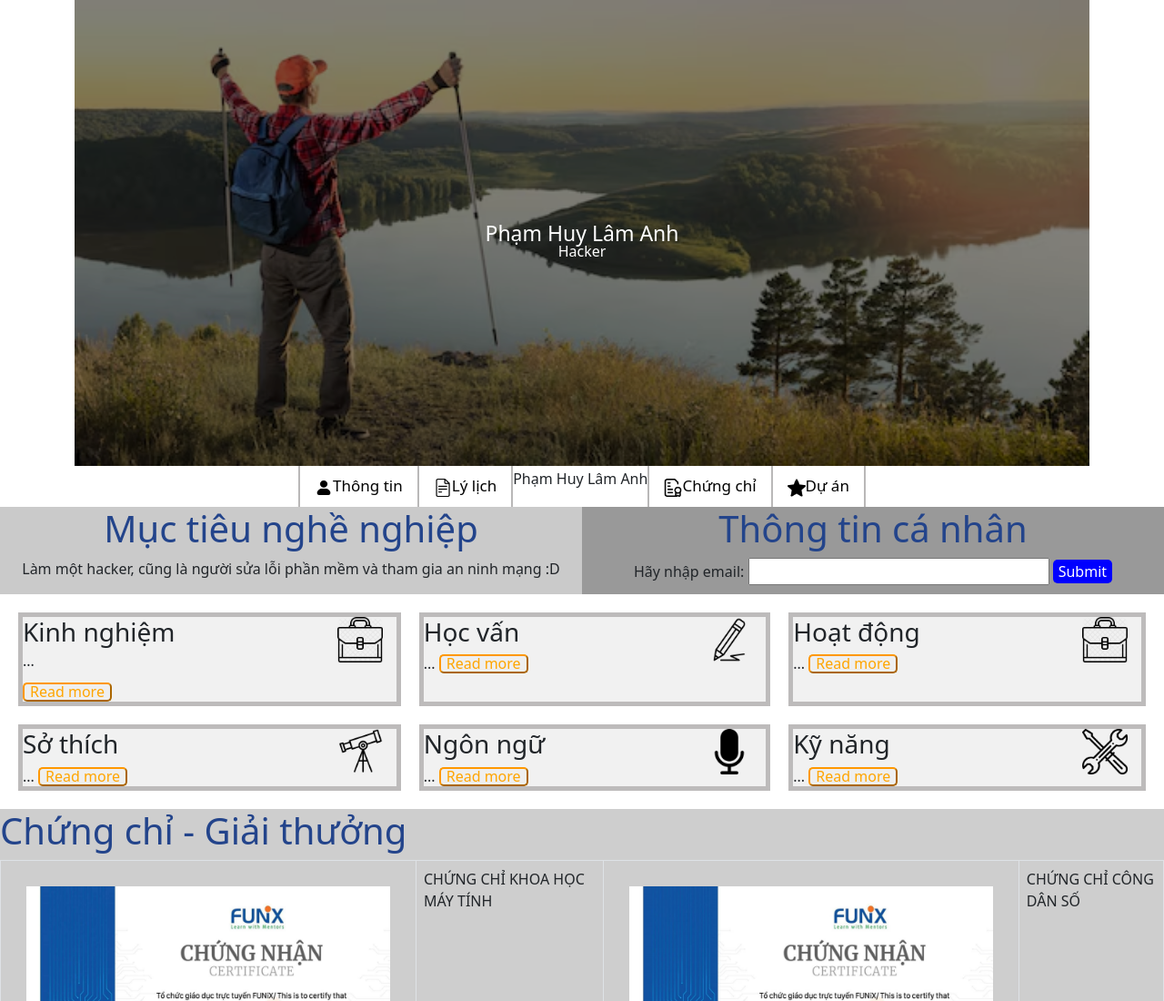
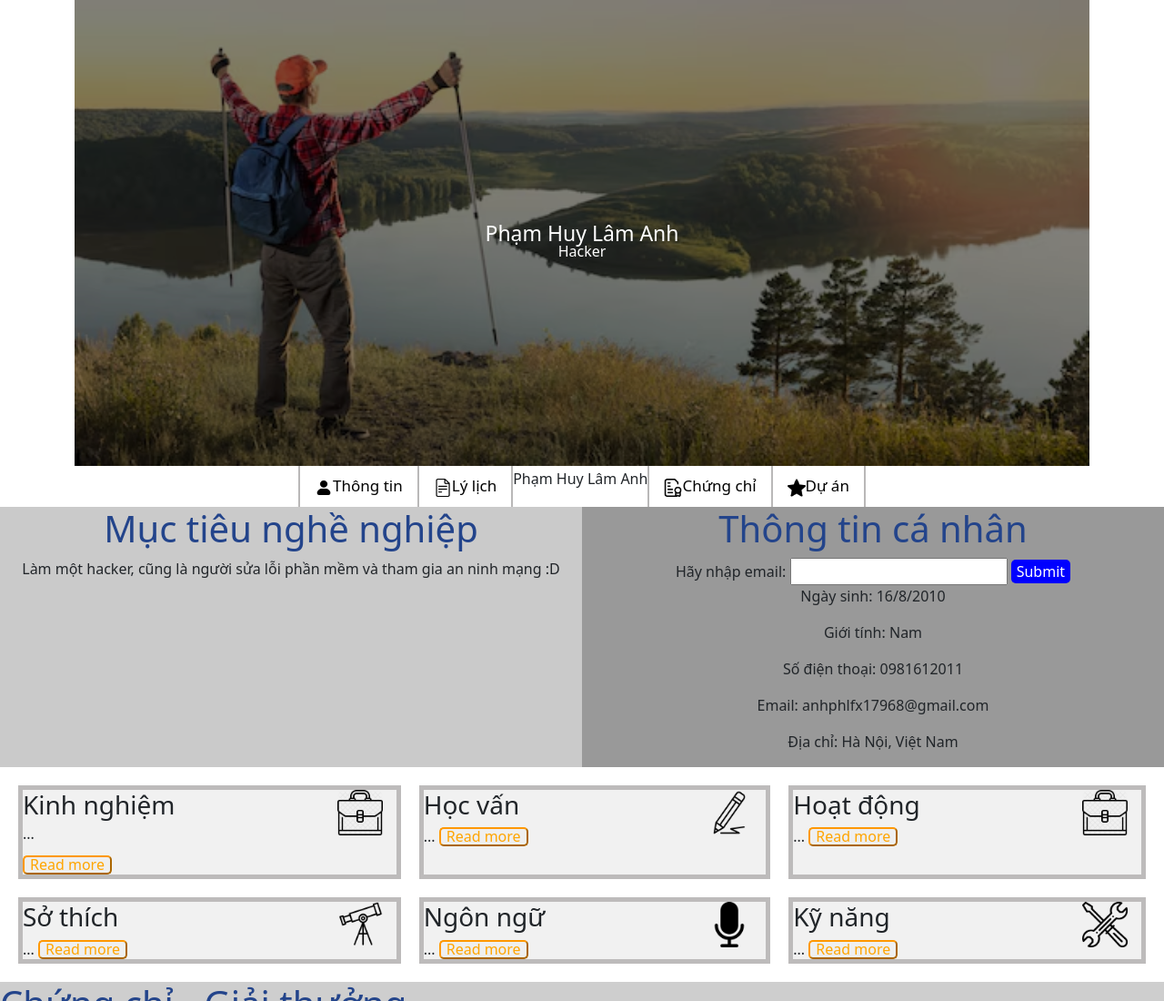
Before and after one commit to LamAnh2024/Assignment_3, a plain HTML site: page Assignment3.html in a window 1280 px wide. Shown: the top 1100 px of the page at 91% size. Drawn offline with nearby package versions, Linux system fonts and the light colour scheme.

Commit message:
Update Assignment3.html

```diff
--- a/Assignment3.html
+++ b/Assignment3.html
@@ -3,14 +3,17 @@
   <head>
     <meta charset="UTF-8" />
     <meta name="viewport" content="width=device-width, initial-scale=1.0" />
+    <!--Chia 3 file css-->
     <link rel="stylesheet" href="Labtop.css"/>
     <link rel="stylesheet" href="Mobile.css" media="screen and (max-width: 760.98px)"/>
     <link rel="stylesheet" href="Tablet.css" media="screen and (min-width: 768px) and (max-width: 991.98px)"/>
+    <!--Cài bootstrap-->
     <link href="https://cdn.jsdelivr.net/npm/bootstrap@5.0.2/dist/css/bootstrap.min.css" rel="stylesheet" integrity="sha384-EVSTQN3/azprG1Anm3QDgpJLIm9Nao0Yz1ztcQTwFspd3yD65VohhpuuCOmLASjC" crossorigin="anonymous">
     <script src="Assignment3.js"></script>
     <title>Assignment 3</title>
   </head>
   <body>
+    <!--Thiết kế banner-->
     <div class="container">
       <img
         class="banner"
@@ -19,6 +22,8 @@
       <div class="centered name">Phạm Huy Lâm Anh</div>
       <p class="centered text">Hacker</p>
     </div>
+
+    <!--Tạo navbar-->
     <div class="topnav">
       <a class="active color" href="#info"
         ><img src="user.png" width="20" height="20" />Thông tin</a
@@ -33,6 +38,7 @@
       <a class="color3"  href="digital-cv.html"><img src="star.png" width="20" height="20" />Dự án</a>
     </div>
 
+    <!--Thông tin cá nhân-->
     <div class="grid-container">
       <div class="grid-item-1">
         <h1>Mục tiêu nghề nghiệp</h1>
@@ -44,11 +50,17 @@
       <div class="grid-item-2">
         <h1 class="info">Thông tin cá nhân</h1>
         <div id="form">
-          <label for="email">Hãy nhập email:</label>
+          <form>
+            <label for="email">Hãy nhập email:</label>
+            <input type="email" id="email" name="email" pattern="[a-z0-9._%+-]+@[a-z0-9.-]+.[a-z]{2,}$" required>
+            <input action="anotherFunction()" href="#" type="submit" style="color: white; background-color: blue; border-radius: 5px; border: none;">
+          </form>
+
+          <!--<label for="email">Hãy nhập email:</label>
           <input required id="email" type="text" name="email" size="30" />
-          <input type="submit" onclick="anotherFunction()" style="color: white; background-color: blue; border-radius: 5px; border: none;"/>
+          <input type="submit" onclick="anotherFunction()" style="color: white; background-color: blue; border-radius: 5px; border: none;"/>-->
         </div>
-        <div id="hidden">
+        <div id="hide">
           <p>Ngày sinh:
           <span>16/8/2010</span></p>
           <p>Giới tính:
@@ -63,6 +75,7 @@
       </div>
     </div>
 
+    <!--thông tin nghề nghiệp-->
     <div class="grid-container1">
       <div>
         <div id="exp">
@@ -143,6 +156,7 @@
       </div>
     </div>
 
+    <!--Chứng chỉ - Giải thưởng-->
     <div class="certification">
     <h1>Chứng chỉ - Giải thưởng</h1>
     <table class="table">
@@ -160,6 +174,7 @@
       </tr>
     </table></div>
 
+    <!--Dự án-->
     <h1>Dự án</h1>
     <div class="flex-container">
       <div>
@@ -258,6 +273,7 @@
       </div>
     </div>
 
+    <!--Footer-->
     <ul class="contact">
       <li><a href="https://www.facebook.com"
         ><img src="facebook.png" width="20" height="20" />Facebook</a
```
